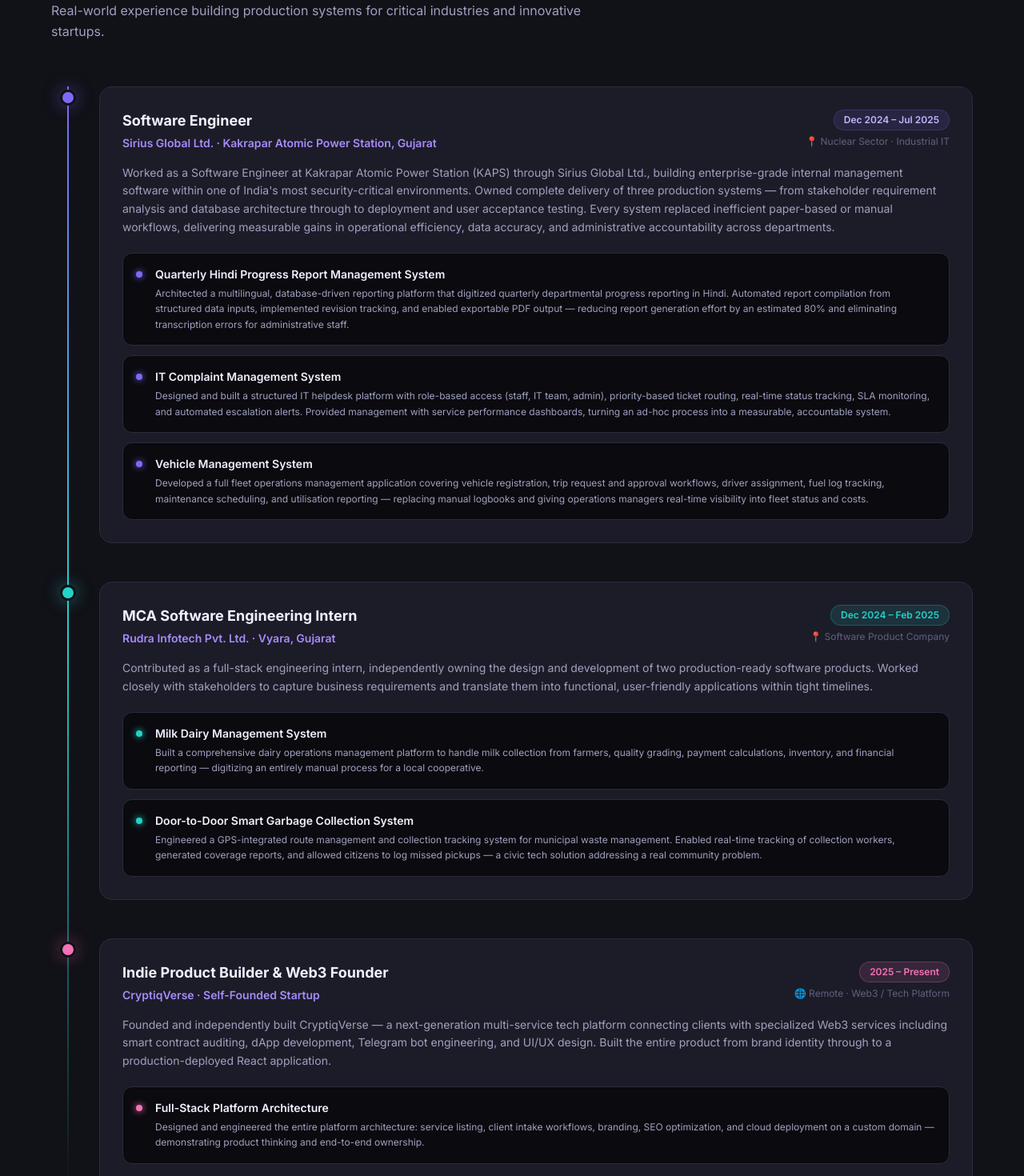
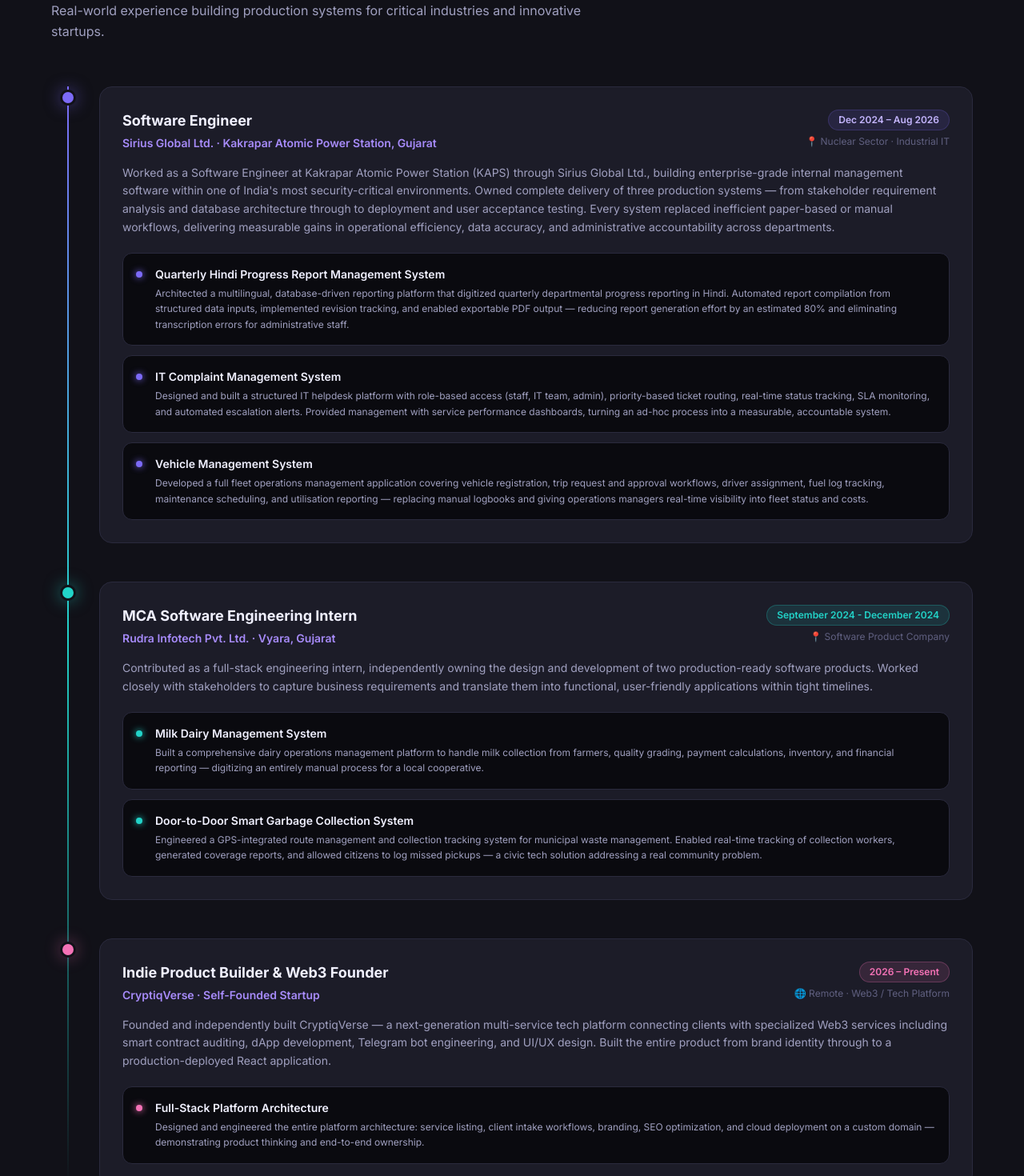
Before and after one commit to MdDevCoder/portfolio, a React (Vite) app: page / in a window 1280 px wide. Shown: the part 3160-4630 px from the top of the page at 80% size. Built offline with nearby package versions, Linux system fonts and the light colour scheme.

Commit message:
Update experience and education dates

```diff
--- a/src/data/education.ts
+++ b/src/data/education.ts
@@ -2,7 +2,7 @@ export const educationData = [
   {
     degree: "Master of Computer Applications (MCA)",
     school: "UKA Tarsadia University",
-    sub: "Bardoli, Gujarat · 2023 – 2025",
+    sub: "Bardoli, Gujarat · 2023 – 2026",
     score: "🏆 CGPA 9.04 · SGPA 10.00",
     scoreClass: "text-green-500 bg-green-500/10 border-green-500/20"
   },
--- a/src/data/experience.ts
+++ b/src/data/experience.ts
@@ -3,7 +3,7 @@ export const experienceData = [
     id: 1,
     role: "Software Engineer",
     company: "Sirius Global Ltd. · Kakrapar Atomic Power Station, Gujarat",
-    date: "Dec 2024 – Jul 2025",
+    date: "Dec 2024 – Aug 2026",
     location: "📍 Nuclear Sector · Industrial IT",
     color: "var(--accent)",
     bgColor: "rgba(124,106,247,0.12)",
@@ -30,7 +30,7 @@ export const experienceData = [
     id: 2,
     role: "MCA Software Engineering Intern",
     company: "Rudra Infotech Pvt. Ltd. · Vyara, Gujarat",
-    date: "Dec 2024 – Feb 2025",
+    date: "September 2024 - December 2024",
     location: "📍 Software Product Company",
     color: "var(--teal)",
     bgColor: "rgba(34,211,200,0.12)",
@@ -53,7 +53,7 @@ export const experienceData = [
     id: 3,
     role: "Indie Product Builder & Web3 Founder",
     company: "CryptiqVerse · Self-Founded Startup",
-    date: "2025 – Present",
+    date: "2026 – Present",
     location: "🌐 Remote · Web3 / Tech Platform",
     color: "var(--pink)",
     bgColor: "rgba(244,114,182,0.12)",
```
